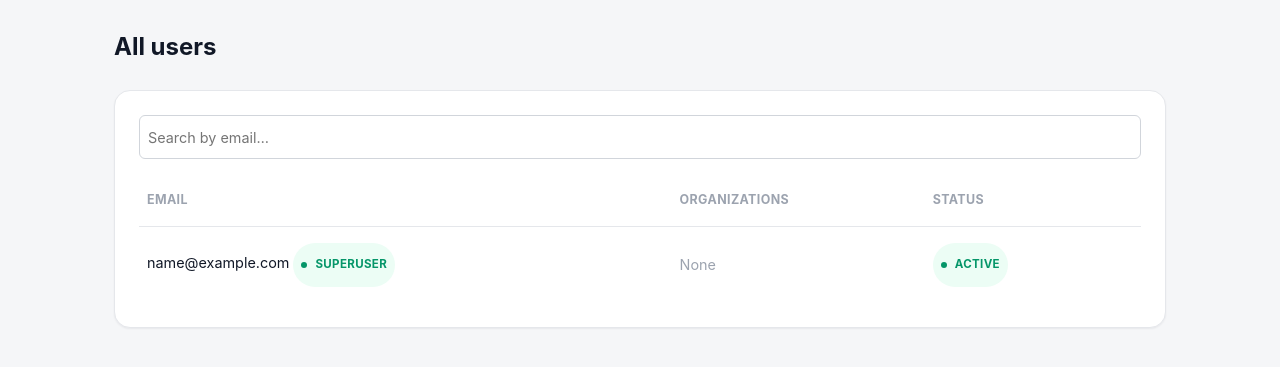
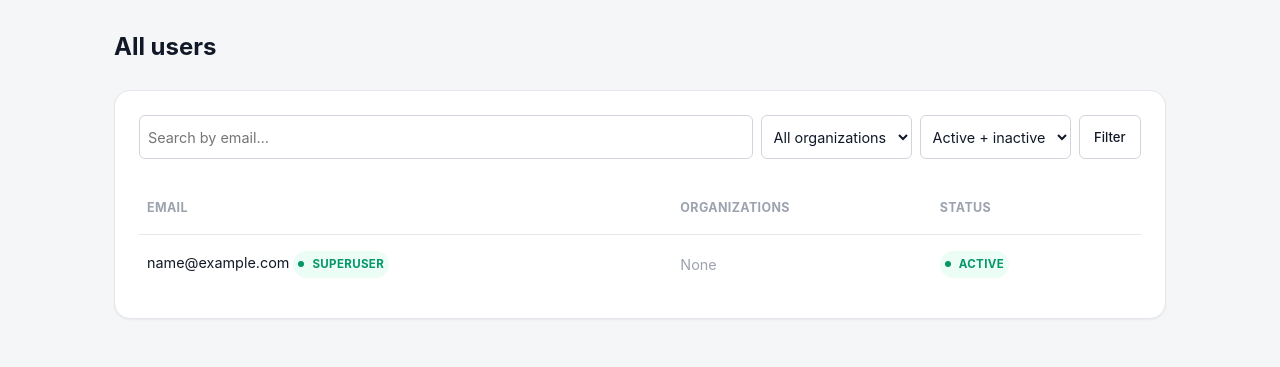
Before and after one commit to davincikab/roasthyperion, a Django app: page /accounts/users/ in a window 1280 px wide. Shown: the part 60-427 px from the top of the page. Run offline with Django 5.2, Linux system fonts and the light colour scheme; the visitor is signed in with stand-in values (Sample User, id 1); data comes from the database, SQL or seed files in the repository.

Commit message:
Fix checkbox styling in forms; add search/status filters to project and user management lists

```diff
--- a/apps/accounts/views.py
+++ b/apps/accounts/views.py
@@ -201,14 +201,29 @@ class UserManagementListView(SuperuserRequiredMixin, ListView):
 
     def get_queryset(self):
         queryset = User.objects.prefetch_related("memberships__organization").order_by("email")
+
         query = self.request.GET.get("q", "").strip()
         if query:
             queryset = queryset.filter(email__icontains=query)
-        return queryset
+
+        organization_id = self.request.GET.get("organization", "").strip()
+        if organization_id:
+            queryset = queryset.filter(memberships__organization_id=organization_id)
+
+        active = self.request.GET.get("active", "").strip()
+        if active == "active":
+            queryset = queryset.filter(is_active=True)
+        elif active == "inactive":
+            queryset = queryset.filter(is_active=False)
+
+        return queryset.distinct()
 
     def get_context_data(self, **kwargs):
         context = super().get_context_data(**kwargs)
         context["query"] = self.request.GET.get("q", "")
+        context["organization_filter"] = self.request.GET.get("organization", "")
+        context["active_filter"] = self.request.GET.get("active", "")
+        context["organizations"] = Organization.objects.order_by("name")
         return context
 
 
--- a/static/css/site.css
+++ b/static/css/site.css
@@ -398,13 +398,13 @@ a:hover { text-decoration: underline; }
     gap: var(--space-sm);
     font-size: 0.72rem;
     font-weight: 650;
-    padding: var(--space-xs) var(--space-sm);
+    padding: 5px;
     border-radius: 999px;
     background: var(--color-bg);
     color: var(--color-text-muted);
     text-transform: uppercase;
     letter-spacing: 0.03em;
-    min-height: var(--touch-target-min);
+    /* min-height: var(--touch-target-min); */
     display: inline-flex;
     align-items: center;
 }
@@ -682,6 +710,29 @@ body.map-page { background: var(--color-text); }
     border-radius: var(--radius-sm);
     font-family: inherit;
     font-size: 0.82rem;
+    min-height: var(--touch-target-min);
+}
+
+.list-filters {
+    display: flex;
+    flex-wrap: wrap;
+    align-items: center;
+    gap: var(--space-sm);
+    margin-bottom: var(--space-lg);
+}
+.list-filters .annotations-search {
+    width: auto;
+    flex: 1 1 220px;
+    margin: 0;
+}
+.list-filters select {
+    padding: var(--space-sm);
+    border: 1px solid var(--color-border-strong);
+    border-radius: var(--radius-sm);
+    font-family: inherit;
+    font-size: 0.85rem;
+    background: var(--color-surface);
+    color: var(--color-text);
     min-height: var(--touch-target-min);
 }
 .annotations-search:focus {
--- a/templates/accounts/user_management.html
+++ b/templates/accounts/user_management.html
@@ -6,8 +6,23 @@
     </div>
 
     <div class="panel-section">
-        <form class="stacked" method="get" style="margin-bottom: 1rem;">
-            <input type="search" name="q" value="{{ query }}" placeholder="Search by email…" class="annotations-search" style="margin: 0;">
+        <form class="stacked list-filters" method="get">
+            <input type="search" name="q" value="{{ query }}" placeholder="Search by email…" class="annotations-search">
+            <select name="organization" onchange="this.form.submit()">
+                <option value="">All organizations</option>
+                {% for organization in organizations %}
+                    <option value="{{ organization.pk }}" {% if organization_filter == organization.pk|stringformat:"s" %}selected{% endif %}>{{ organization.name }}</option>
+                {% endfor %}
+            </select>
+            <select name="active" onchange="this.form.submit()">
+                <option value="">Active + inactive</option>
+                <option value="active" {% if active_filter == "active" %}selected{% endif %}>Active only</option>
+                <option value="inactive" {% if active_filter == "inactive" %}selected{% endif %}>Inactive only</option>
+            </select>
+            <button class="btn btn-secondary btn-sm" type="submit">Filter</button>
+            {% if query or organization_filter or active_filter %}
+                <a class="link-button" href="{% url 'accounts:user_management' %}">Clear</a>
+            {% endif %}
         </form>
 
         <table class="team-table">
@@ -54,11 +69,11 @@
         {% if page_obj.has_other_pages %}
             <nav class="pagination">
                 {% if page_obj.has_previous %}
-                    <a class="btn btn-secondary btn-sm" href="?page={{ page_obj.previous_page_number }}{% if query %}&q={{ query }}{% endif %}"><i class="bi bi-chevron-left" aria-hidden="true"></i> Previous</a>
+                    <a class="btn btn-secondary btn-sm" href="?page={{ page_obj.previous_page_number }}{% if query %}&q={{ query }}{% endif %}{% if organization_filter %}&organization={{ organization_filter }}{% endif %}{% if active_filter %}&active={{ active_filter }}{% endif %}"><i class="bi bi-chevron-left" aria-hidden="true"></i> Previous</a>
                 {% endif %}
                 <span class="pagination-status">Page {{ page_obj.number }} of {{ page_obj.paginator.num_pages }}</span>
                 {% if page_obj.has_next %}
-                    <a class="btn btn-secondary btn-sm" href="?page={{ page_obj.next_page_number }}{% if query %}&q={{ query }}{% endif %}">Next <i class="bi bi-chevron-right" aria-hidden="true"></i></a>
+                    <a class="btn btn-secondary btn-sm" href="?page={{ page_obj.next_page_number }}{% if query %}&q={{ query }}{% endif %}{% if organization_filter %}&organization={{ organization_filter }}{% endif %}{% if active_filter %}&active={{ active_filter }}{% endif %}">Next <i class="bi bi-chevron-right" aria-hidden="true"></i></a>
                 {% endif %}
             </nav>
         {% endif %}
--- a/templates/projects/detail.html
+++ b/templates/projects/detail.html
@@ -27,7 +27,7 @@
         <div class="panel-header">
             <div class="d-flex">
                 <span class="status-badge {{ project.status }}"></span>
-                <h1>{{ project.name }}</h1>
+                <h1 class="my-0">{{ project.name }}</h1>
             </div>
             {% if can_edit %}
                 <a href="{% url 'projects:edit' project.pk %}" class="icon-btn" title="Edit settings" aria-label="Edit settings">
```
Also changed, not shown: other parts of static/css/site.css (+31 -3 lines), apps/projects/views.py (+16 -2 lines), templates/projects/list.html (+24 -5 lines).
